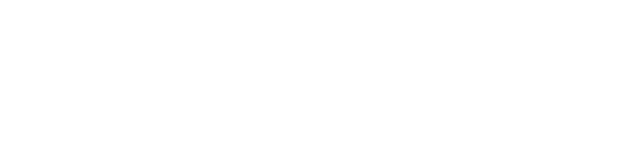
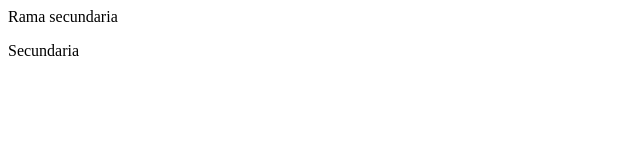
Before and after one commit to CarlosMelgS/Practica-Git, a plain HTML site: page index.html in a window 1280 px wide. Shown: the whole page, without its empty margins (0-640 px from the left). Drawn offline with Linux system fonts and the light colour scheme.

Commit message:
solucionando el index

```diff
--- a/index.html
+++ b/index.html
@@ -7,6 +7,7 @@
     <title>Document</title>
 </head>
 <body>
-
+    Rama secundaria
+    <p>Secundaria</p>
 </body>
 </html>
```
